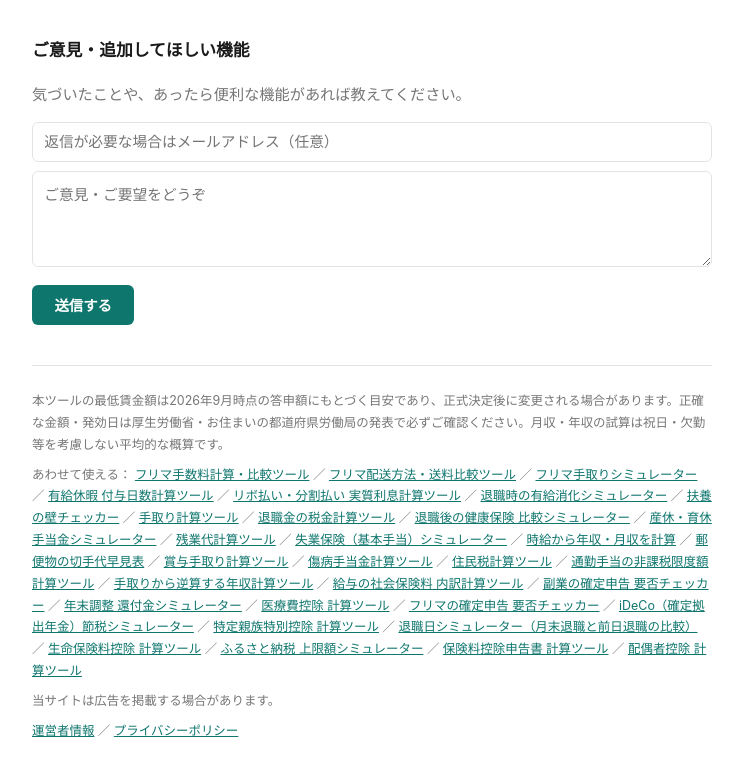
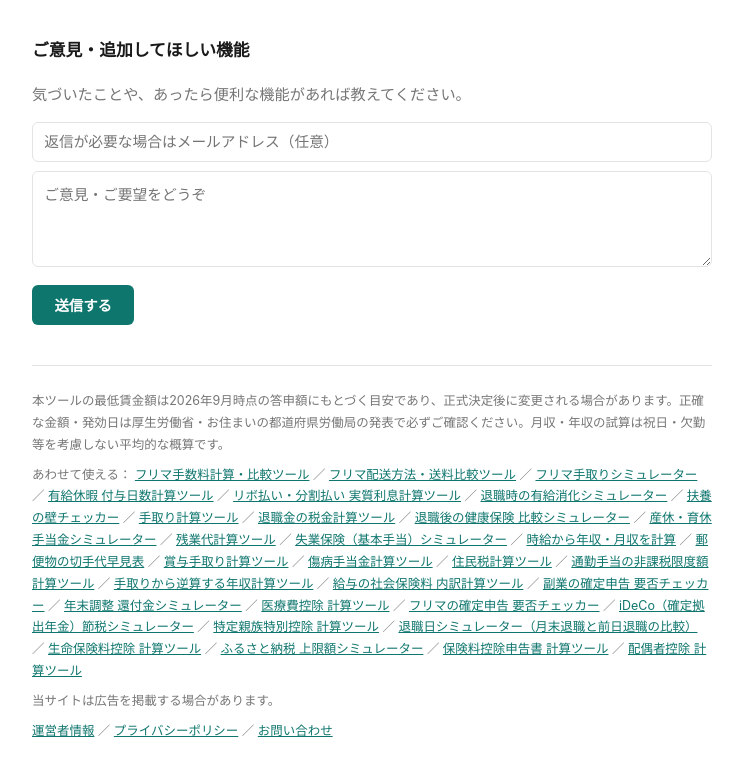
Before and after one commit to kosuke-rgb/saitei-chingin-checker, a plain HTML site: page index.html in a window 1280 px wide. Shown: the part 3309-4085 px from the top of the page, without its empty margins (268-1011 px from the left). Drawn offline with Linux system fonts and the light colour scheme.

Commit message:
フッターにお問い合わせページへのリンクを追加
Co-Authored-By: Claude Opus 5.5 <noreply@anthropic.com>

```diff
--- a/index.html
+++ b/index.html
@@ -451,7 +451,7 @@ footer.site-footer a { color: var(--accent); }
       <a href="https://webtools-labs.com/haigusha-koujo-keisan/">配偶者控除 計算ツール</a>
     </p>
     <p>当サイトは広告を掲載する場合があります。</p>
-    <p><a href="https://webtools-labs.com/about/">運営者情報</a> ／ <a href="https://webtools-labs.com/privacy/">プライバシーポリシー</a></p>
+    <p><a href="https://webtools-labs.com/about/">運営者情報</a> ／ <a href="https://webtools-labs.com/privacy/">プライバシーポリシー</a> ／ <a href="https://webtools-labs.com/contact/">お問い合わせ</a></p>
   </footer>
 </div>
 
```
